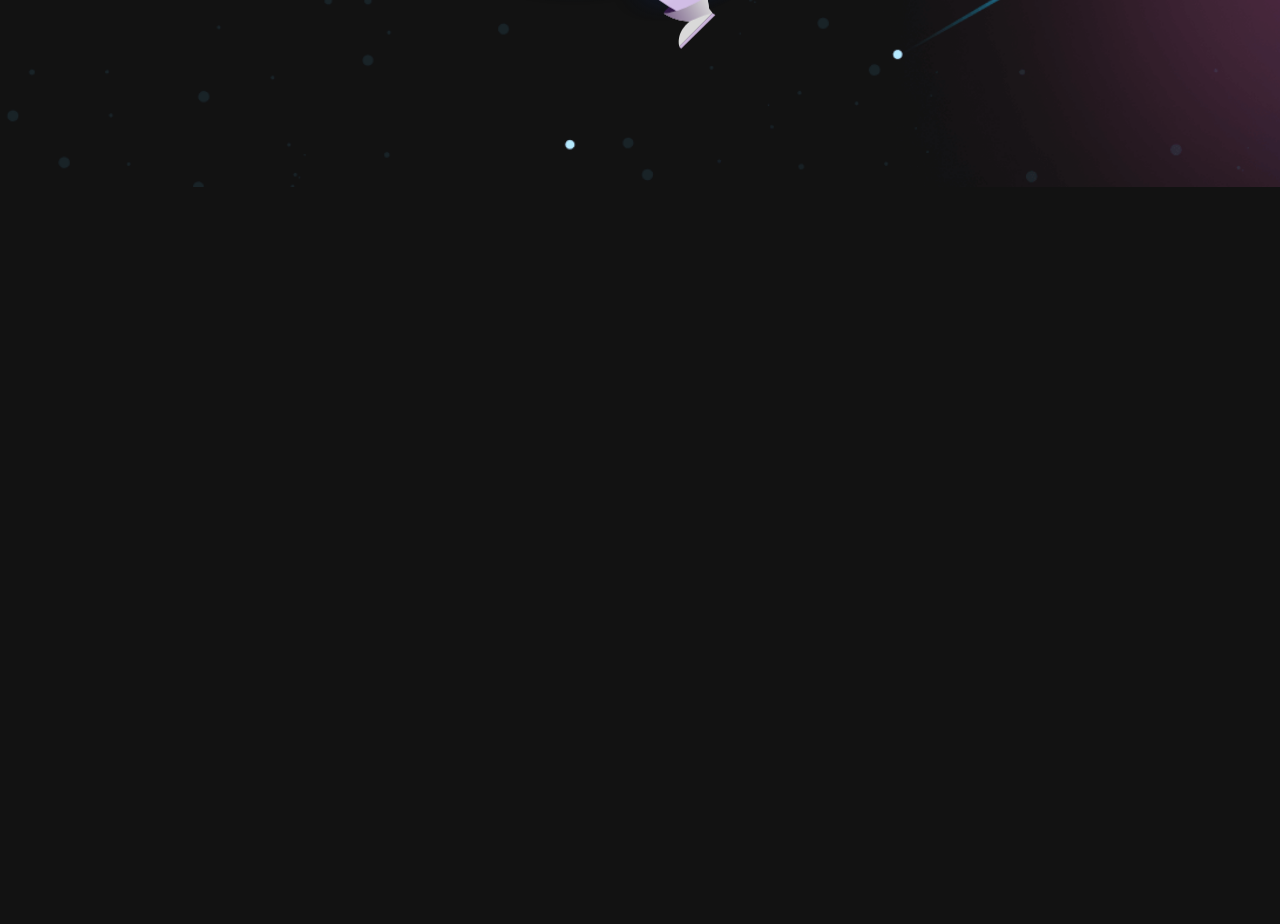
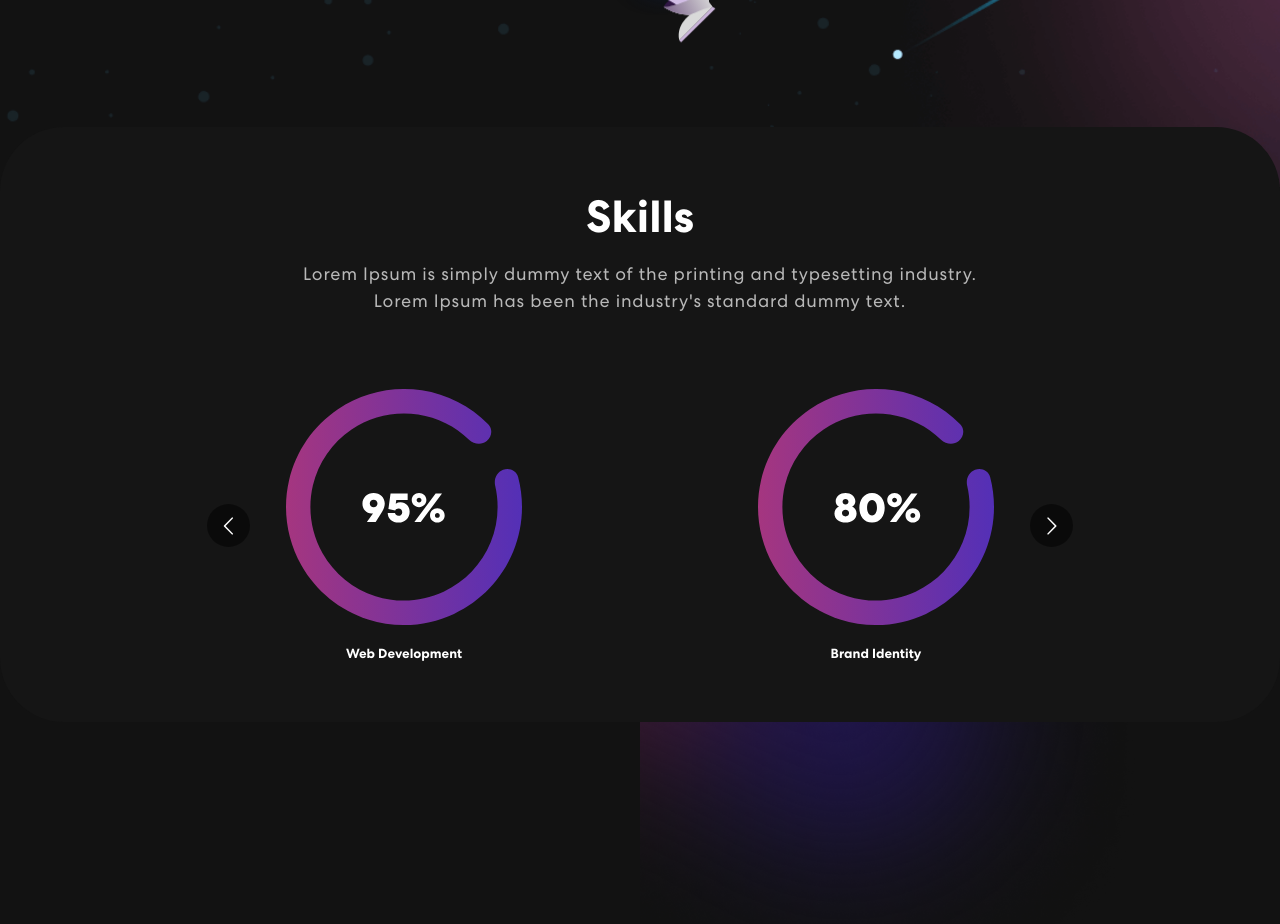
Before and after one commit to ANDREWADSO/FABRICA, a React (Create React App) app: page / in a window 1280 px wide. Shown: the part 1080-2004 px from the top of the page. Before the commit the page ends 1267 px from the top, so only its background shows below. Built offline with nearby package versions, Linux system fonts and the light colour scheme.

Commit message:
aprendix v3

```diff
--- a/package.json
+++ b/package.json
@@ -12,6 +12,7 @@
     "react-bootstrap": "^2.10.2",
     "react-bootstrap-icons": "^1.11.4",
     "react-dom": "^18.3.1",
+    "react-multi-carousel": "^2.8.5",
     "react-scripts": "^5.0.1",
     "web-vitals": "^2.1.4"
   },
--- a/src/App.js
+++ b/src/App.js
@@ -3,12 +3,14 @@
 // import {NavBar} from './components/NavBar'; *****HEQUEAR RUTA DEL NAVBAR****
 import { CustomNavbar } from './components/NavBar';
 import { Banner } from './components/Banner';
+import { Skills } from './components/Skills';
 
 function App() {
   return (
     <div className='App'>
       < CustomNavbar />
       < Banner />
+      < Skills />
 
     </div>
   );
--- /dev/null
+++ b/src/components/Skills.js
@@ -0,0 +1,64 @@
+import Carousel from 'react-multi-carousel';
+import 'react-multi-carousel/lib/styles.css';
+import meter1 from '../assets/img/meter1.svg';
+import meter2 from '../assets/img/meter2.svg';
+import meter3 from '../assets/img/meter3.svg';
+import colorSharp from '../assets/img/color-sharp.png'
+
+
+
+export const Skills = () => {
+    const responsive = {
+      superLargeDesktop: {
+        // the naming can be any, depends on you.
+        breakpoint: { max: 4000, min: 3000 },
+        items: 5
+      },
+      desktop: {
+        breakpoint: { max: 3000, min: 1024 },
+        items: 3
+      },
+      tablet: {
+        breakpoint: { max: 1024, min: 464 },
+        items: 2
+      },
+      mobile: {
+        breakpoint: { max: 464, min: 0 },
+        items: 1
+      }
+    };
+
+    return (
+        <section className="skill" id="skills">
+            <div className="container">
+                <div className="row">
+                    <div className="col-12">
+                        <div className="skill-bx wow zoomIn">
+                            <h2>Skills</h2>
+                            <p>Lorem Ipsum is simply dummy text of the printing and typesetting industry.<br></br> Lorem Ipsum has been the industry's standard dummy text.</p>
+                            <Carousel responsive={responsive} infinite={true} className="owl-carousel owl-theme skill-slider">
+                                <div className="item">
+                                    <img src={meter1} alt="Image" />
+                                    <h5>Web Development</h5>
+                                </div>
+                                <div className="item">
+                                    <img src={meter2} alt="Image" />
+                                    <h5>Brand Identity</h5>
+                                </div>
+                                <div className="item">
+                                    <img src={meter3} alt="Image" />
+                                    <h5>Logo Design</h5>
+                                </div>
+                                <div className="item">
+                                    <img src={meter1} alt="Image" />
+                                    <h5>Web Development</h5>
+                                </div>
+                            </Carousel>
+                        </div>
+                    </div>
+                </div>
+            </div>
+            <img className="background-image-left" src={colorSharp} alt="Image" />
+        </section>
+      )
+    }
```
Also changed, not shown: 1 other file (tests, documents, lock files or other folders).
